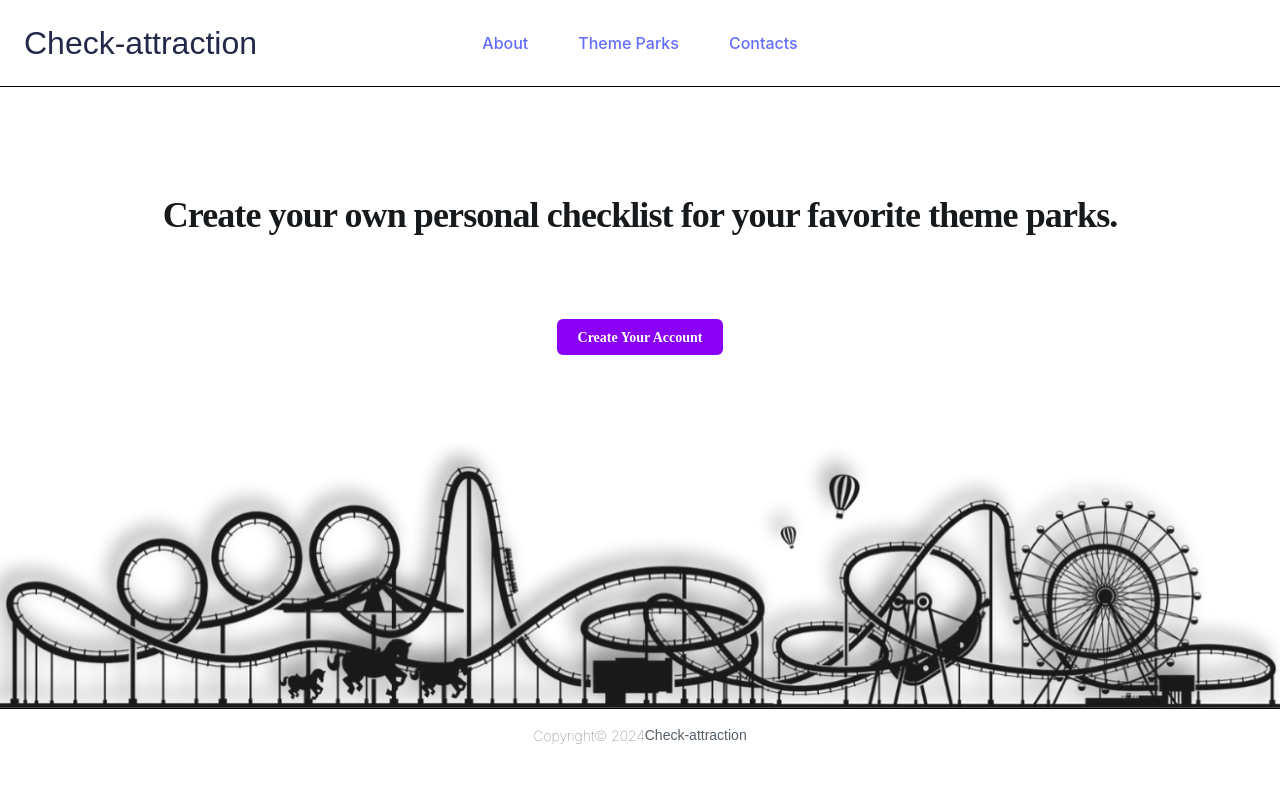
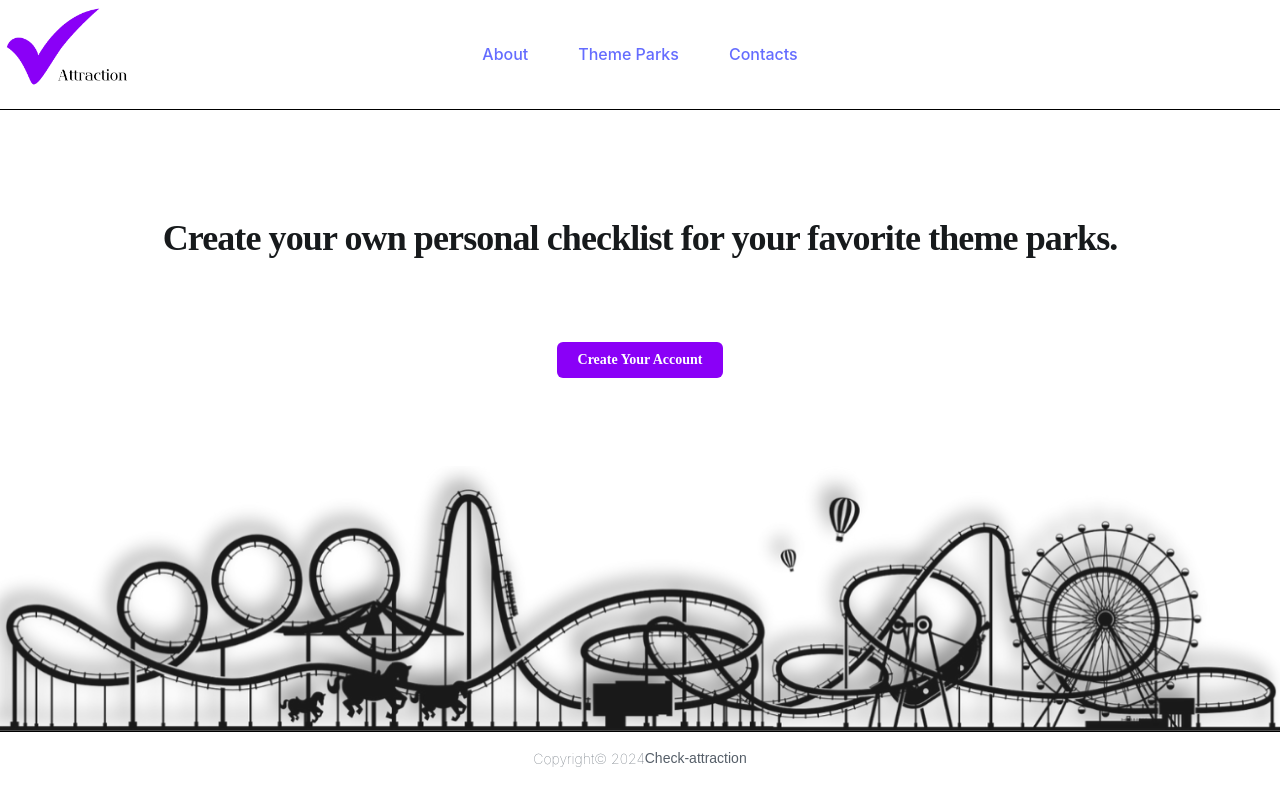
Before and after one commit to Leiladany/check-attraction-client, a React (Vite) app: page / in a window 1280 px wide. Built offline with nearby package versions, Linux system fonts and the light colour scheme; a web font is replaced by a local one.

Commit message:
Add logo

```diff
--- a/src/components/navigation/navbar.jsx
+++ b/src/components/navigation/navbar.jsx
@@ -2,12 +2,12 @@ import React from "react";
 import {
   Box,
   Stack,
-  Typography,
   Dropdown,
   MenuButton,
   Menu,
   MenuItem,
 } from "@mui/joy";
+import logoattraction from "../../assets/logoattraction.png";
 import { FaMasksTheater } from "react-icons/fa6";
 import { Link as RouterLink } from "react-router-dom";
 import Link from "@mui/joy/Link";
@@ -51,24 +51,16 @@ export const Navbar = () => {
         }}
       >
         <Box sx={{ pr: { xs: 1, lg: 3 } }}>
-          {/* You can add a logo or any other section here */}
+          <Link href="/" height="60px" width="100px">
+            <img src={logoattraction} alt="Logo" width="130%" />
+          </Link>
         </Box>
-        <Typography
-          variant="h1"
-          sx={{
-            fontFamily: "italiana, sans-serif",
-            fontWeight: "lighter",
-            fontSize: { xs: "24px", lg: "32px" },
-            textAlign: "center",
-            color: "#232849",
-          }}
-        >
-          Check-attraction
-        </Typography>
       </Stack>
 
       {/* Desktop Navigation Links */}
-      <Box sx={{ display: { xs: "none", lg: "flex" }, justifyContent: "center" }}>
+      <Box
+        sx={{ display: { xs: "none", lg: "flex" }, justifyContent: "center" }}
+      >
         <Stack
           sx={{
             flexDirection: "row",
```
Also changed, not shown: src/assets/logoattraction.png (added).
